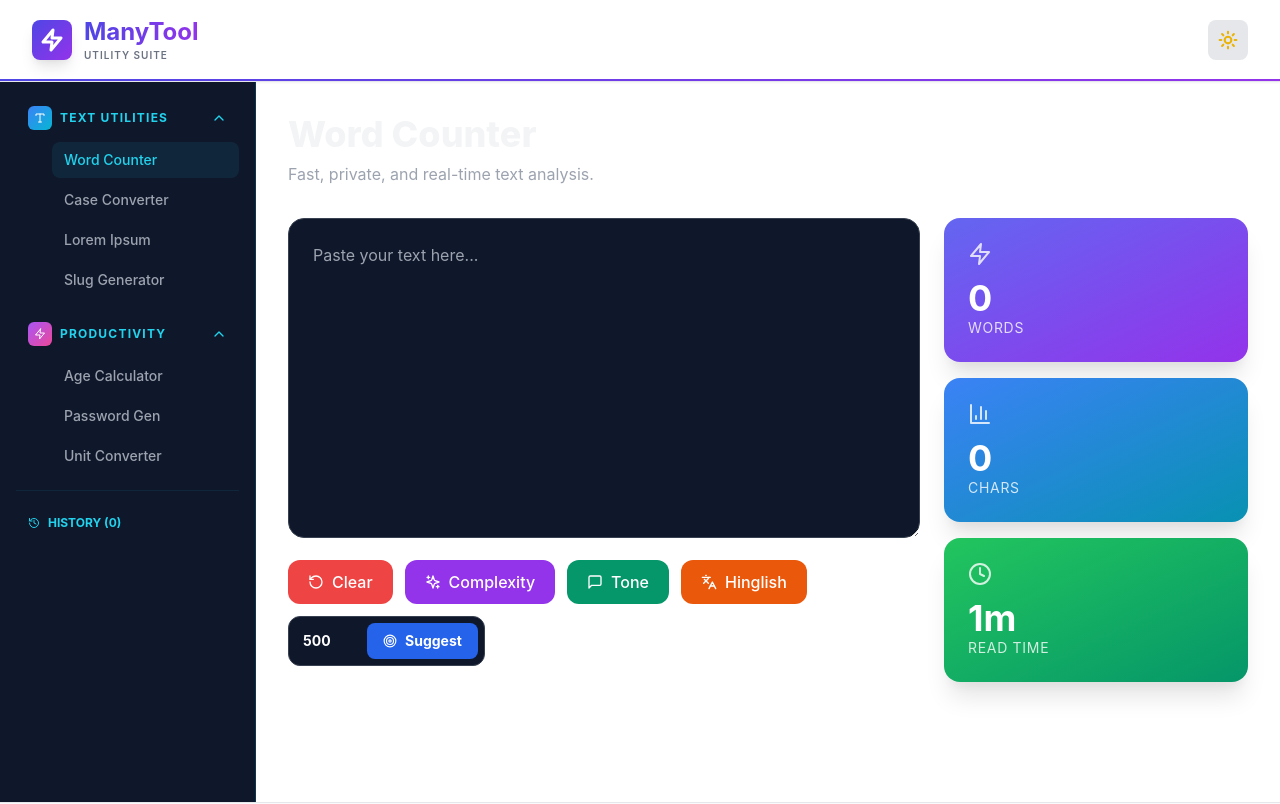
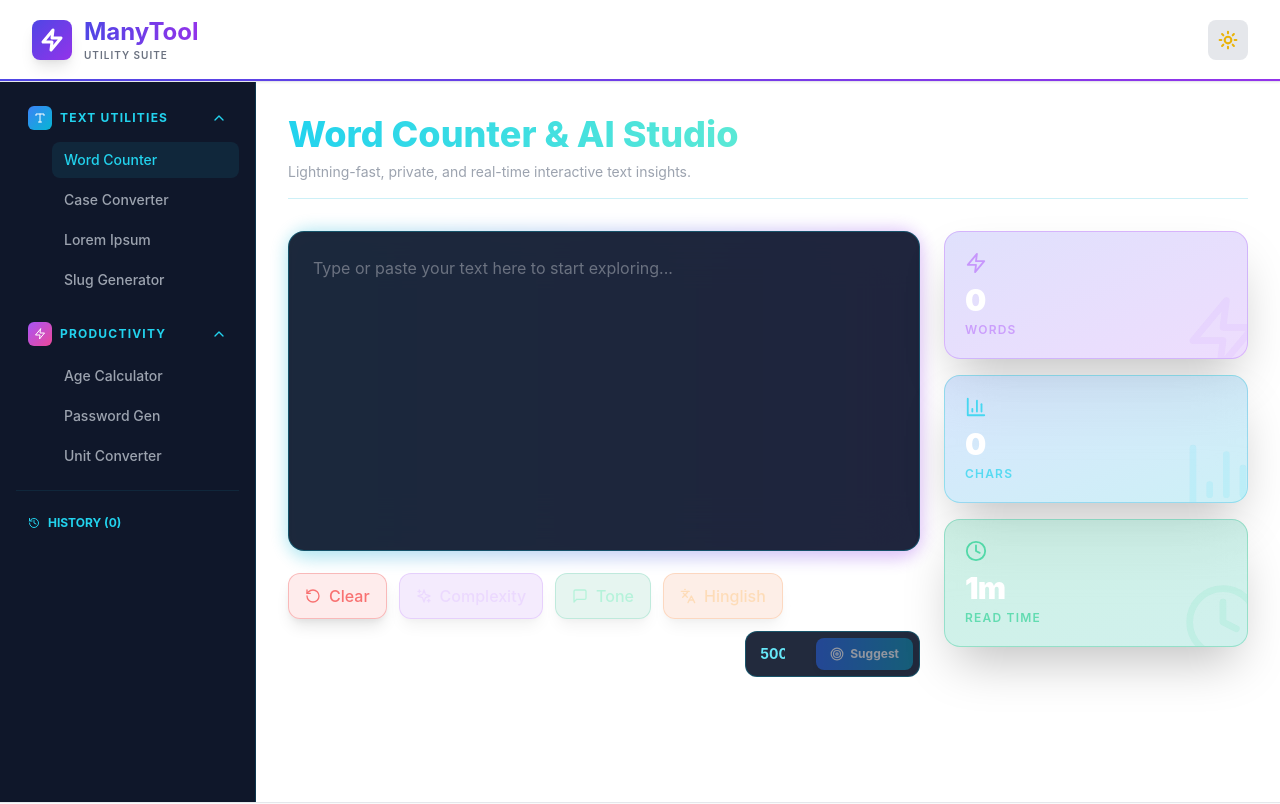
Before and after one commit to Sanyamj1112/manytool-app, a React (Vite) app in the folder manytool/manytool/: page /tools/word-counter in a window 1280 px wide. Shown: the top 804 px of the page. Built offline with nearby package versions, Linux system fonts and the light colour scheme.

Commit message:
Upgrade WordCounter UI to modern glassmorphism and smooth animations

```diff
--- a/manytool/manytool/src/components/Tools/TextUtilities/WordCounter.jsx
+++ b/manytool/manytool/src/components/Tools/TextUtilities/WordCounter.jsx
@@ -1,5 +1,5 @@
 import React, { useState, useEffect } from 'react';
-import { motion } from 'framer-motion';
+import { motion, AnimatePresence } from 'framer-motion';
 import { Helmet } from 'react-helmet-async';
 import { RotateCcw, BarChart3, Zap, Clock, Sparkles, MessageSquare, Target, Languages } from 'lucide-react';
 import { countTextMetrics } from '@/utils/textUtils';
@@ -57,73 +57,130 @@ const WordCounter = () => {
     <>
       <Helmet><title>Word Counter | ManyTool</title></Helmet>
 
-      {/* Main container bg transparent rakha hai taaki App.jsx ka bg control kare */}
-      <motion.div initial={{ opacity: 0 }} animate={{ opacity: 1 }} className="max-w-6xl mx-auto space-y-8">
-        <header>
-          <h1 className="text-4xl font-extrabold text-gray-100 mb-2">Word Counter</h1>
-          <p className="text-gray-400">Fast, private, and real-time text analysis.</p>
+      <motion.div initial={{ opacity: 0, y: 10 }} animate={{ opacity: 1, y: 0 }} className="max-w-6xl mx-auto space-y-8">
+        {/* Header Section */}
+        <header className="border-b border-cyan-500/20 pb-4">
+          <h1 className="text-4xl font-extrabold bg-gradient-to-r from-cyan-400 via-teal-300 to-indigo-400 bg-clip-text text-transparent mb-2">
+            Word Counter & AI Studio
+          </h1>
+          <p className="text-gray-400 text-sm">Lightning-fast, private, and real-time interactive text insights.</p>
         </header>
 
         <div className="grid grid-cols-1 lg:grid-cols-3 gap-6">
+          {/* Left Textarea & Actions Area */}
           <div className="lg:col-span-2 space-y-4">
-            <textarea
-              value={text} onChange={(e) => setText(e.target.value)}
-              className="w-full h-80 p-6 rounded-2xl border border-gray-700 bg-[#0f172a] text-gray-200 focus:ring-2 focus:ring-cyan-500 outline-none transition-all"
-              placeholder="Paste your text here..."
-            />
+            <div className="relative group">
+              <div className="absolute -inset-0.5 bg-gradient-to-r from-cyan-500 to-purple-600 rounded-3xl blur opacity-30 group-hover:opacity-60 transition duration-500"></div>
+              <textarea
+                value={text}
+                onChange={(e) => setText(e.target.value)}
+                className="relative w-full h-80 p-6 rounded-2xl bg-[#0b1329]/90 backdrop-blur-xl border border-cyan-500/30 text-gray-100 placeholder-gray-500 focus:ring-2 focus:ring-cyan-400 focus:border-transparent outline-none transition-all shadow-inner text-base resize-none"
+                placeholder="Type or paste your text here to start exploring..."
+              />
+            </div>
 
-            {/* Buttons wahi purane */}
-            <div className="flex flex-wrap gap-3">
-              <button onClick={handleClear} className="flex items-center gap-2 px-5 py-2.5 bg-red-500 hover:bg-red-600 text-white rounded-xl font-medium transition-all">
+            {/* Interactive Buttons Bar */}
+            <div className="flex flex-wrap items-center gap-3">
+              <motion.button
+                whileHover={{ scale: 1.03 }} whileTap={{ scale: 0.97 }}
+                onClick={handleClear}
+                className="flex items-center gap-2 px-4 py-2.5 bg-red-500/10 hover:bg-red-500/20 text-red-400 border border-red-500/30 rounded-xl font-medium transition-all shadow-lg"
+              >
                 <RotateCcw size={16} /> Clear
-              </button>
+              </motion.button>
 
-              <button onClick={() => handleAIAction('complexity')} disabled={!!loading || !text} className="flex items-center gap-2 px-5 py-2.5 bg-purple-600 hover:bg-purple-700 text-white rounded-xl font-medium transition-all">
+              <motion.button
+                whileHover={{ scale: 1.03 }} whileTap={{ scale: 0.97 }}
+                onClick={() => handleAIAction('complexity')}
+                disabled={!!loading || !text}
+                className="flex items-center gap-2 px-4 py-2.5 bg-purple-600/20 hover:bg-purple-600/30 text-purple-300 border border-purple-500/40 rounded-xl font-medium transition-all shadow-lg disabled:opacity-50"
+              >
                 <Sparkles size={16} /> {loading === 'complexity' ? 'Analyzing...' : 'Complexity'}
-              </button>
+              </motion.button>
 
-              <button onClick={() => handleAIAction('tone')} disabled={!!loading || !text} className="flex items-center gap-2 px-5 py-2.5 bg-emerald-600 hover:bg-emerald-700 text-white rounded-xl font-medium transition-all">
+              <motion.button
+                whileHover={{ scale: 1.03 }} whileTap={{ scale: 0.97 }}
+                onClick={() => handleAIAction('tone')}
+                disabled={!!loading || !text}
+                className="flex items-center gap-2 px-4 py-2.5 bg-emerald-600/20 hover:bg-emerald-600/30 text-emerald-300 border border-emerald-500/40 rounded-xl font-medium transition-all shadow-lg disabled:opacity-50"
+              >
                 <MessageSquare size={16} /> {loading === 'tone' ? 'Analyzing...' : 'Tone'}
-              </button>
+              </motion.button>
 
-              <button onClick={() => handleAIAction('hinglish')} disabled={!!loading || !text} className="flex items-center gap-2 px-5 py-2.5 bg-orange-600 hover:bg-orange-700 text-white rounded-xl font-medium transition-all">
+              <motion.button
+                whileHover={{ scale: 1.03 }} whileTap={{ scale: 0.97 }}
+                onClick={() => handleAIAction('hinglish')}
+                disabled={!!loading || !text}
+                className="flex items-center gap-2 px-4 py-2.5 bg-orange-600/20 hover:bg-orange-600/30 text-orange-300 border border-orange-500/40 rounded-xl font-medium transition-all shadow-lg disabled:opacity-50"
+              >
                 <Languages size={16} /> {loading === 'hinglish' ? 'Converting...' : 'Hinglish'}
-              </button>
+              </motion.button>
 
-              <div className="flex items-center gap-2 bg-[#0f172a] p-1.5 rounded-xl border border-gray-700">
+              {/* Target Suggestion Box */}
+              <div className="flex items-center gap-2 bg-[#0b1329]/90 p-1.5 rounded-xl border border-cyan-500/30 backdrop-blur-md ml-auto">
                 <input
-                  type="number" value={targetWords} onChange={(e) => setTargetWords(e.target.value)}
-                  className="w-16 bg-transparent px-2 outline-none text-sm font-bold text-white"
+                  type="number"
+                  value={targetWords}
+                  onChange={(e) => setTargetWords(e.target.value)}
+                  className="w-14 bg-transparent px-2 outline-none text-sm font-bold text-cyan-300 text-center"
                 />
-                <button onClick={() => handleAIAction('suggestion')} disabled={!!loading || !text} className="flex items-center gap-2 px-4 py-2 bg-blue-600 hover:bg-blue-700 text-white rounded-lg text-sm font-bold">
+                <motion.button
+                  whileHover={{ scale: 1.05 }} whileTap={{ scale: 0.95 }}
+                  onClick={() => handleAIAction('suggestion')}
+                  disabled={!!loading || !text}
+                  className="flex items-center gap-1.5 px-3.5 py-2 bg-gradient-to-r from-blue-600 to-cyan-600 hover:from-blue-500 hover:to-cyan-500 text-white rounded-lg text-xs font-bold shadow-md transition-all disabled:opacity-50"
+                >
                   <Target size={14} /> {loading === 'suggestion' ? '...' : 'Suggest'}
-                </button>
+                </motion.button>
               </div>
             </div>
           </div>
 
+          {/* Right Metrics Cards Area with Glassmorphism */}
           <div className="grid grid-cols-1 gap-4 h-fit">
             {[
-              { label: 'Words', val: metrics.words, icon: Zap, color: 'from-indigo-500 to-purple-600' },
-              { label: 'Chars', val: metrics.characters, icon: BarChart3, color: 'from-blue-500 to-cyan-600' },
-              { label: 'Read Time', val: `${metrics.readingTime}m`, icon: Clock, color: 'from-green-500 to-emerald-600' }
+              { label: 'Words', val: metrics.words, icon: Zap, glow: 'from-indigo-500/20 to-purple-500/20 border-purple-500/30 text-purple-400' },
+              { label: 'Chars', val: metrics.characters, icon: BarChart3, glow: 'from-blue-500/20 to-cyan-500/20 border-cyan-500/30 text-cyan-400' },
+              { label: 'Read Time', val: `${metrics.readingTime}m`, icon: Clock, glow: 'from-emerald-500/20 to-teal-500/20 border-emerald-500/30 text-emerald-400' }
             ].map((m, i) => (
-              <motion.div key={i} whileHover={{ y: -4 }} className={`p-6 rounded-2xl bg-gradient-to-br ${m.color} text-white shadow-xl`}>
-                <m.icon className="mb-3 opacity-80" />
-                <p className="text-4xl font-bold">{m.val}</p>
-                <p className="text-sm opacity-80 uppercase tracking-wider">{m.label}</p>
+              <motion.div
+                key={i}
+                whileHover={{ y: -4, scale: 1.02 }}
+                className={`p-5 rounded-2xl bg-gradient-to-br ${m.glow} backdrop-blur-xl border shadow-2xl relative overflow-hidden group transition-all`}
+              >
+                <div className="absolute -right-4 -bottom-4 opacity-10 group-hover:opacity-20 transition-opacity">
+                  <m.icon size={80} />
+                </div>
+                <m.icon className="mb-2 opacity-80" size={22} />
+                <p className="text-3xl font-black text-white tracking-tight">{m.val}</p>
+                <p className="text-xs uppercase tracking-widest font-semibold opacity-70 mt-1">{m.label}</p>
               </motion.div>
             ))}
           </div>
         </div>
 
-        {analysis && (
-          <motion.div initial={{ opacity: 0, y: 20 }} animate={{ opacity: 1, y: 0 }} className="p-8 rounded-2xl bg-[#0f172a] text-gray-200 border border-purple-500/30">
-            <h3 className="text-purple-400 font-bold text-lg mb-2">{analysis.title}</h3>
-            {analysis.score && <div className="text-5xl font-black mb-4 text-purple-200">{analysis.score}/10</div>}
-            <p className="italic">"{analysis.reason}"</p>
-          </motion.div>
-        )}
+        {/* AI Analysis Result Section */}
+        <AnimatePresence>
+          {analysis && (
+            <motion.div
+              initial={{ opacity: 0, y: 20, scale: 0.98 }}
+              animate={{ opacity: 1, y: 0, scale: 1 }}
+              exit={{ opacity: 0, y: -20 }}
+              className="p-8 rounded-3xl bg-[#0b1329]/95 backdrop-blur-2xl text-gray-200 border border-purple-500/40 shadow-2xl relative overflow-hidden"
+            >
+              <div className="absolute top-0 right-0 w-64 h-64 bg-purple-500/10 rounded-full blur-3xl pointer-events-none"></div>
+              <h3 className="text-purple-400 font-bold text-lg mb-2 flex items-center gap-2">
+                <Sparkles size={18} /> {analysis.title}
+              </h3>
+              {analysis.score && (
+                <div className="text-5xl font-black mb-4 bg-gradient-to-r from-purple-400 to-pink-400 bg-clip-text text-transparent">
+                  {analysis.score}/10
+                </div>
+              )}
+              <p className="text-gray-300 leading-relaxed italic whitespace-pre-wrap">"{analysis.reason}"</p>
+            </motion.div>
+          )}
+        </AnimatePresence>
 
         <Toast toasts={toasts} onRemove={removeToast} />
       </motion.div>
```
